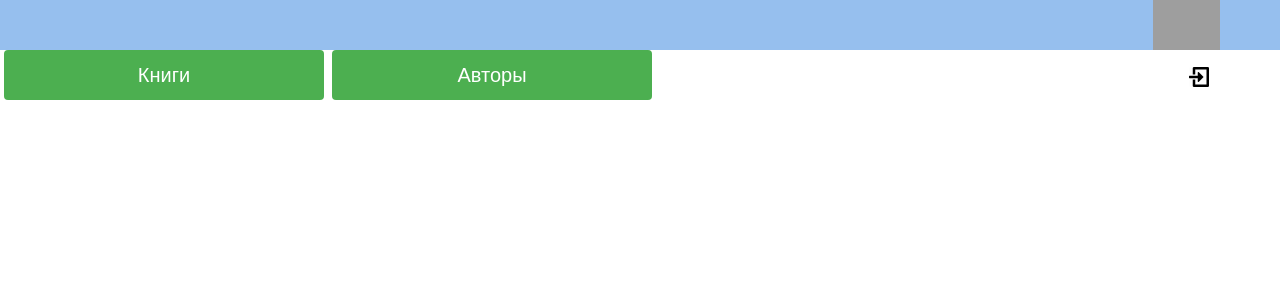
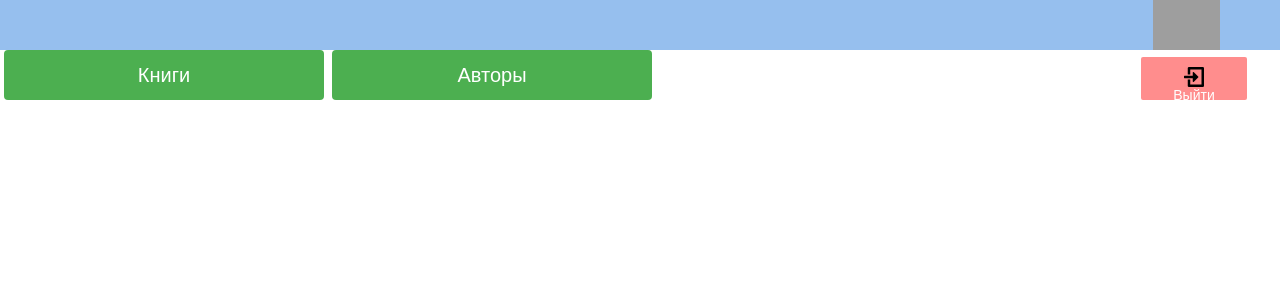
Before and after one commit to Shveder/library-react, a React (Create React App) app: page /adminMain in a window 1280 px wide. Both pictures are taken after a click on the picture 1186 px from the left and 25 px from the top of the page. Shown: the top 300 px of the page. Built offline with nearby package versions, Linux system fonts and the light colour scheme; grey boxes are pictures that could not be loaded.

Commit message:
Fix: master - fix profile menu problem

```diff
--- /dev/null
+++ b/src/Components/AdminProfileMenu/AdminProfileMenu.css
@@ -0,0 +1,26 @@
+.iconMenu{
+    position: absolute;
+    width: 120px;
+    height: 50px;
+    top :55px;
+    right: 25px;
+    z-index: 9999;
+}
+.linkProfileButton{
+    width: 110px;
+    height: 47px;
+    background-color: #ff8d8d;
+    border: 2px solid;
+    margin-bottom: 5px;
+    cursor: pointer;
+}
+.butText{
+    vertical-align: middle
+}
+.linkProfileButton:hover{
+    background-color: #90c9f1;
+}
+.exitIcon{
+    height: 20px;
+    vertical-align: middle
+    ;}
--- a/src/Components/AdminProfileMenu/AdminProfileMenu.jsx
+++ b/src/Components/AdminProfileMenu/AdminProfileMenu.jsx
@@ -1,6 +1,7 @@
 import React, {useContext} from "react";
 import { useNavigate } from "react-router-dom";
 import { AuthContext } from "../../providers/AuthProvider";
+import './AdminProfileMenu.css'
 
 function AdminProfileMenu()
 {
```
